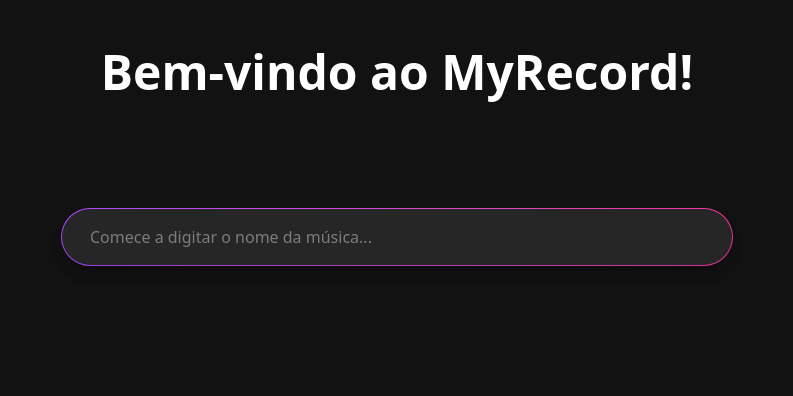
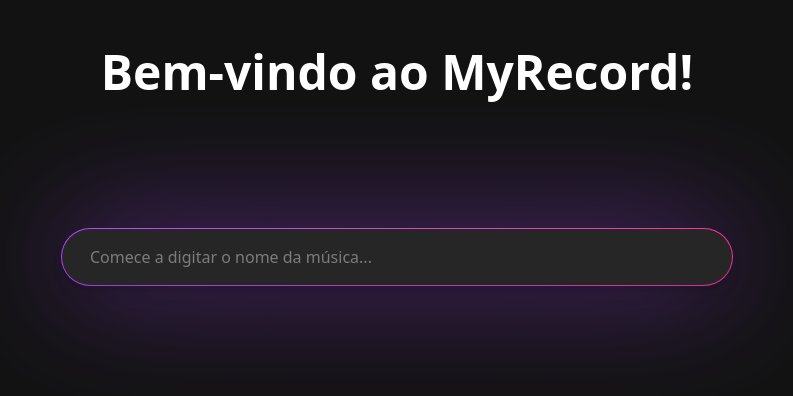
Before and after one commit to felgualda/myrecord-web, a Next.js app: page / in a window 1280 px wide. Shown: the top 396 px of the page, without its empty margins (243-1036 px from the left). Built offline with nearby package versions, Linux system fonts and the light colour scheme.

Commit message:
Estilização de barra de pesquisa

```diff
--- a/app/page.tsx
+++ b/app/page.tsx
@@ -62,8 +62,8 @@
         </div>
 
       </section>
-          <div className="relative w-full max-w-2xl mx-auto text-left z-50 py-10">
-            <div className="p-[1px] rounded-full bg-linear-[65deg] from-purple-500 to-pink-500 shadow-lg">
+          <div className="relative w-full max-w-2xl mx-auto text-left z-50 pt-15">
+            <div className="p-[1px] rounded-full bg-linear-[65deg] from-purple-500 to-pink-500 shadow-purple-500/50 shadow-[0_0_120px_rgba(168,85,247,0.7)]">
               <div className="flex bg-background-light rounded-full shadow-lg overflow-hidden p-1">
                 <input
                   type="text"
```
